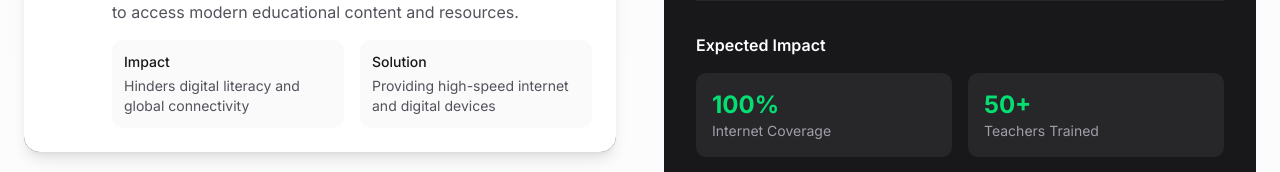
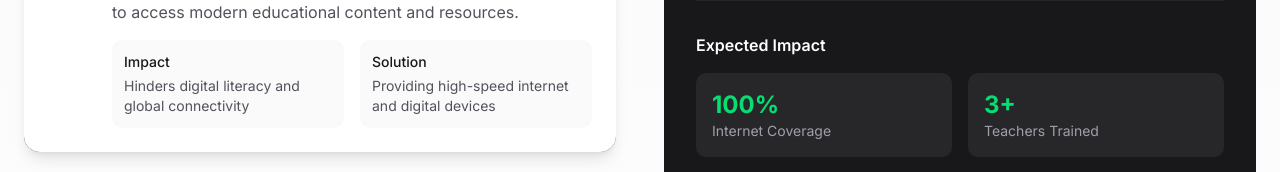
Before and after one commit to yuvan22144/ISCWebsite, a Next.js app: page / in a window 1280 px wide. Shown: the part 4272-4444 px from the top of the page. Built offline with nearby package versions, Linux system fonts and the light colour scheme.

Commit message:
chnage num

```diff
--- a/components/SystemicAnalysis.tsx
+++ b/components/SystemicAnalysis.tsx
@@ -169,7 +169,7 @@
                     <p className="text-zinc-400 text-sm">Internet Coverage</p>
                   </div>
                   <div className="bg-zinc-800 rounded-lg p-4">
-                    <p className="text-2xl font-bold text-green-400">50+</p>
+                    <p className="text-2xl font-bold text-green-400">3+</p>
                     <p className="text-zinc-400 text-sm">Teachers Trained</p>
                   </div>
                 </div>
```
